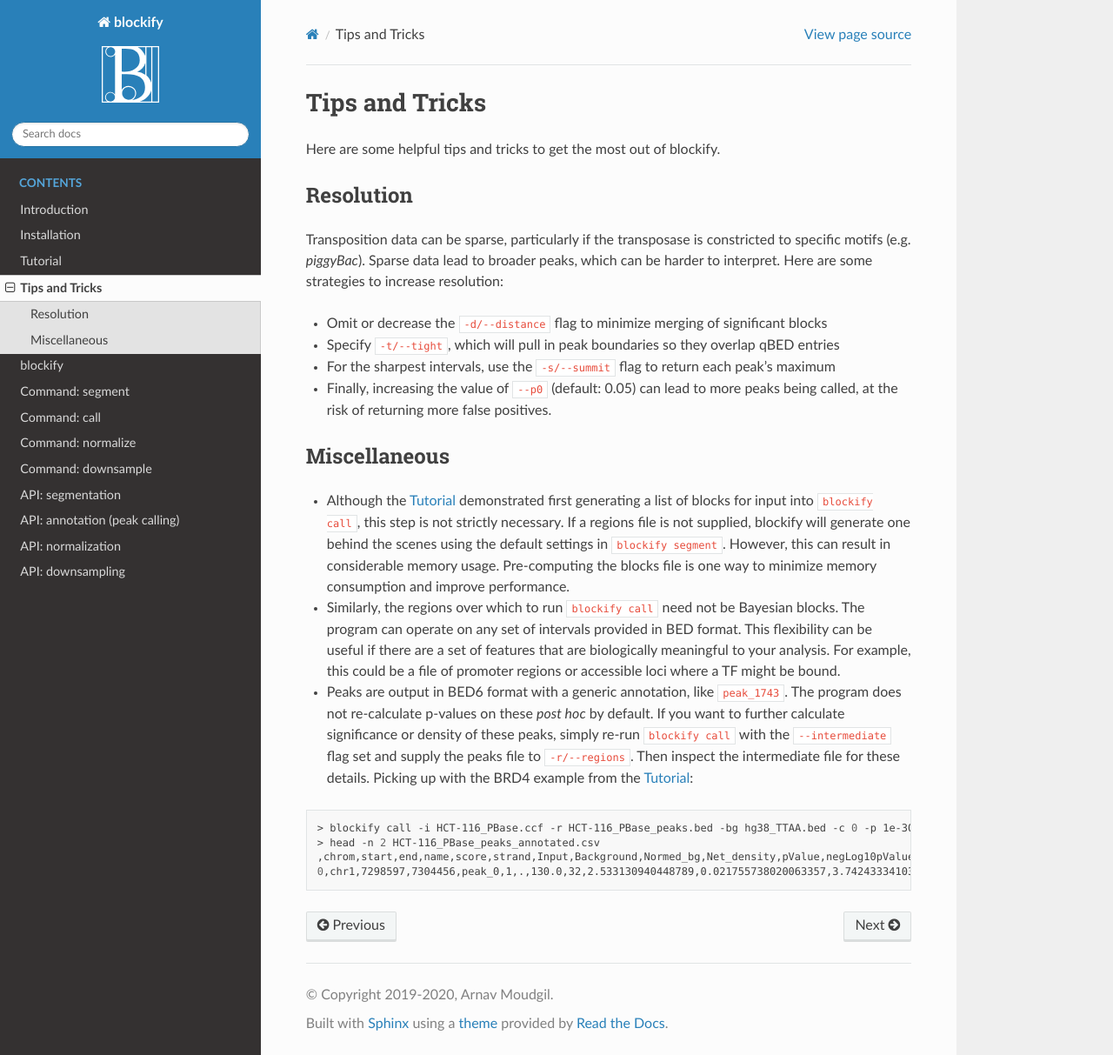
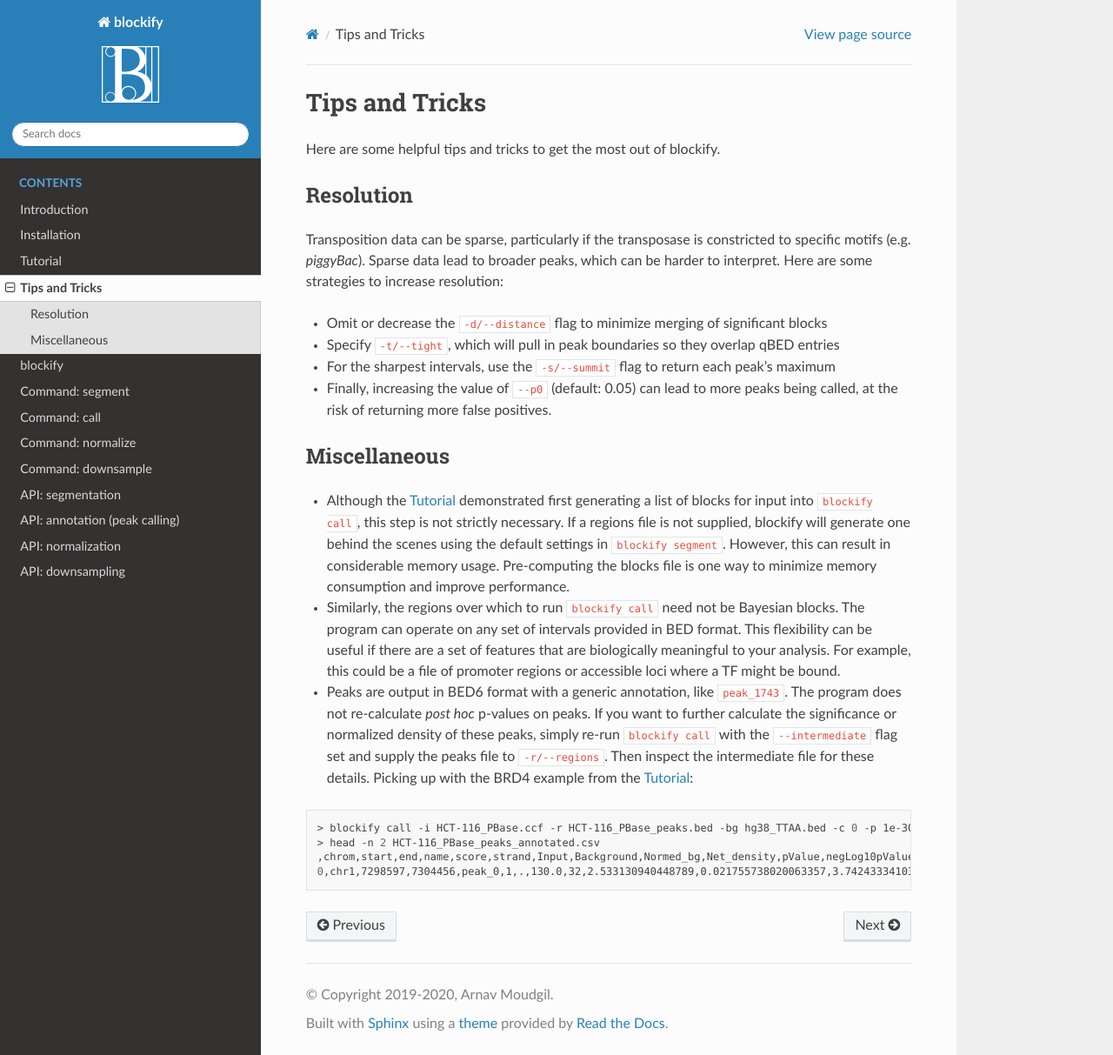
Before and after one commit to arnavm/blockify, a Sphinx documentation site: the page built from docs/source/pages/tips.rst, in a window 1280 px wide and 1213 px high. Shown: the whole window at 87% size. Built offline with Sphinx 7.4.7 and the Read the Docs theme 2.0.0, drawn with Linux system fonts in a browser that asks for light colours; the version number could not be read and is left out.

Commit message:
Updated tips

```diff
--- a/docs/source/pages/tips.rst
+++ b/docs/source/pages/tips.rst
@@ -20,7 +20,7 @@
 
 * Although the :ref:`tutorial` demonstrated first generating a list of blocks for input into ``blockify call``, this step is not strictly necessary. If a regions file is not supplied, blockify will generate one behind the scenes using the default settings in ``blockify segment``. However, this can result in considerable memory usage. Pre-computing the blocks file is one way to minimize memory consumption and improve performance.
 * Similarly, the regions over which to run ``blockify call`` need not be Bayesian blocks. The program can operate on any set of intervals provided in BED format. This flexibility can be useful if there are a set of features that are biologically meaningful to your analysis. For example, this could be a file of promoter regions or accessible loci where a TF might be bound.
-* Peaks are output in BED6 format with a generic annotation, like ``peak_1743``. The program does not re-calculate p-values on these *post hoc* by default. If you want to further calculate significance or density of these peaks, simply re-run ``blockify call`` with the ``--intermediate`` flag set and supply the peaks file to ``-r/--regions``. Then inspect the intermediate file for these details. Picking up with the BRD4 example from the :ref:`tutorial`:
+* Peaks are output in BED6 format with a generic annotation, like ``peak_1743``. The program does not re-calculate *post hoc* p-values on peaks. If you want to further calculate the significance or normalized density of these peaks, simply re-run ``blockify call`` with the ``--intermediate`` flag set and supply the peaks file to ``-r/--regions``. Then inspect the intermediate file for these details. Picking up with the BRD4 example from the :ref:`tutorial`:
 
 
 .. code-block:: bash
```
